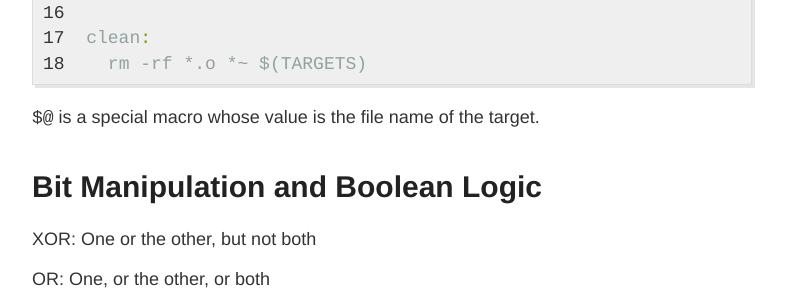
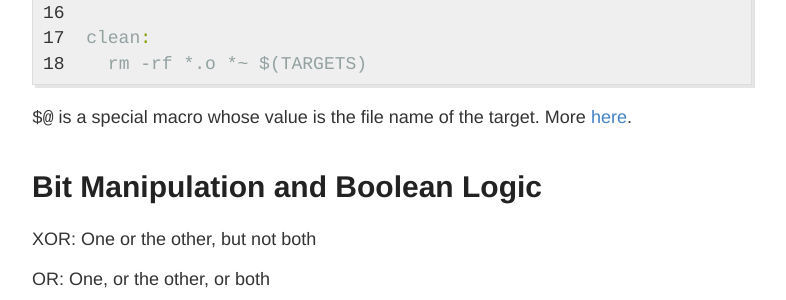
Before and after one commit to gutucristian/gutucristian.github.io, a Jekyll site: the page built from _posts/2019-1-31-C-Programming-Notes.md, in a window 1280 px wide and 900 px high, scrolled down 1061 px. Shown: the part 153-453 px from the top of the window, without its empty margins (248-1034 px from the left). Built offline with Jekyll 4.4.1, drawn with Linux system fonts in a browser that asks for light colours; our own code applies the rules of GitHub Pages for plain Markdown files.

Commit message:
Update 2019-1-31-C-Programming-Notes.md

```diff
--- a/_posts/2019-1-31-C-Programming-Notes.md
+++ b/_posts/2019-1-31-C-Programming-Notes.md
@@ -37,7 +37,7 @@
     rm -rf *.o *~ $(TARGETS)
 {% endhighlight %}
 
-`$@` is a special macro whose value is the file name of the target.
+`$@` is a special macro whose value is the file name of the target. More [here](https://stackoverflow.com/questions/3220277/what-do-the-makefile-symbols-and-mean).
 
 # Bit Manipulation and Boolean Logic
 
```
